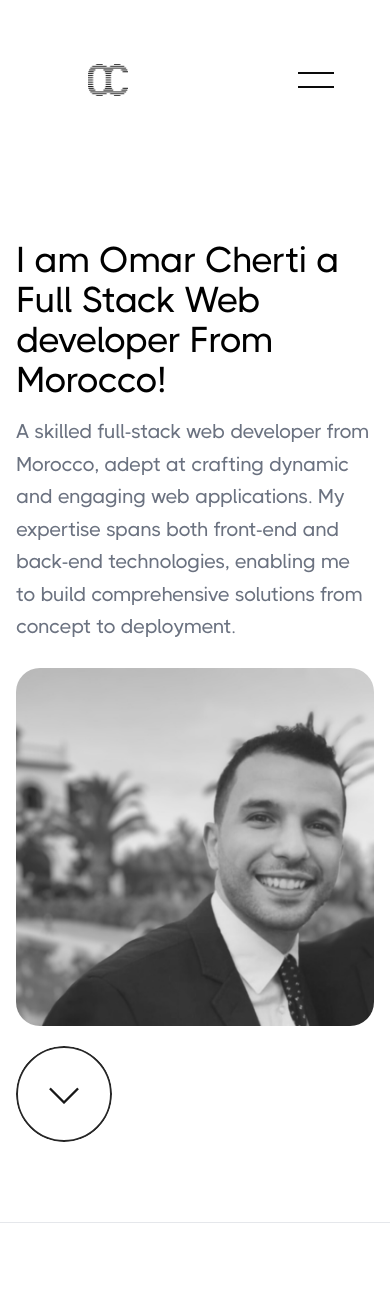
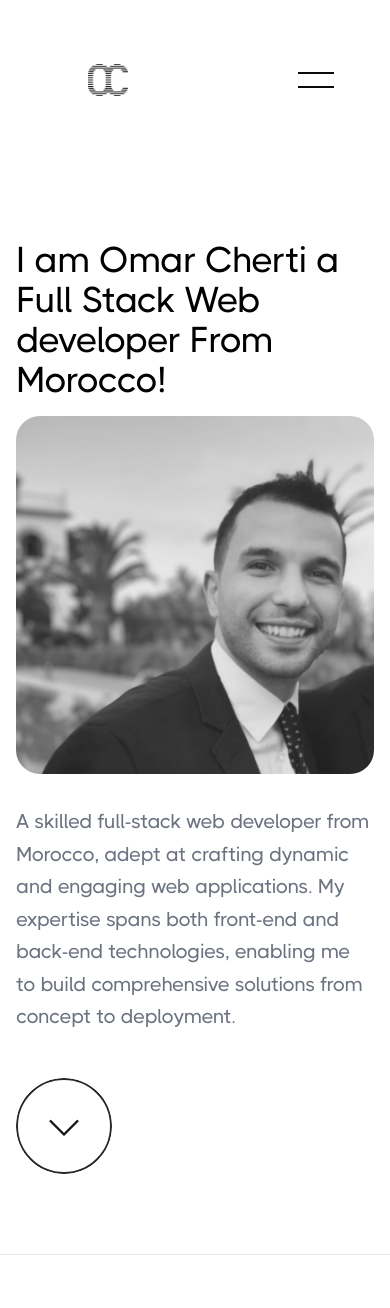
Before and after one commit to omarch94/portfolio_OMAR_CH, a React (Vite) app: page / in a window 390 px wide. Shown: the top 1308 px of the page. Built offline with nearby package versions, Linux system fonts and the light colour scheme.

Commit message:
dark image hero

```diff
--- a/src/components/Hero.tsx
+++ b/src/components/Hero.tsx
@@ -1,29 +1,36 @@
-import Button from "./Button"
+import Button from "./Button";
 
 interface Props {
-  scrollToAbout: () => void
+  scrollToAbout: () => void;
 }
 
 const Hero = ({ scrollToAbout = () => {} }: Props) => {
   return (
     <section className="bg-white dark:bg-neutral-900 py-20 lg:py-20">
       <div className="relative grid max-w-screen-xl px-4 mx-auto lg:gap-8 xl:gap-0 lg:grid-cols-12">
-        <div className="mx-auto place-self-center lg:col-span-7">
+        <div className="lg:col-span-7">
+
           <h1 className="lg:max-w-2xl mb-4 text-4xl font-normal tracking-normal md:text-5xl xl:text-6xl">
             I am Omar Cherti a Full Stack Web developer From Morocco!
           </h1>
+          <div className="lg:hidden">
+            <div className="relative mb-8">
+              <img src="/images/omarcherti.png" alt="hero" className="transition-all duration-700 opacity-0 animating-image mx-auto border-transparent rounded-3xl" />
+              <div className="bg-neutral-950 absolute inset-0 transition-all duration-700 animating-bg w-full border-transparent rounded-3xl" />
+            </div>
+          </div>
           <p className="lg:max-w-2xl mb-6 font-normal leading-relaxed text-gray-500 lg:mb-8 text-xl">
-           A skilled full-stack web developer from Morocco, adept at crafting dynamic and engaging web applications. My expertise spans both front-end and back-end technologies, enabling me to build comprehensive solutions from concept to deployment.          </p>
+            A skilled full-stack web developer from Morocco, adept at crafting dynamic and engaging web applications. My expertise spans both front-end and back-end technologies, enabling me to build comprehensive solutions from concept to deployment.
+          </p>
         </div>
-  <div className="lg:order-first lg:mt-0 lg:col-span-5 relative flex justify-center  ">
-  <img src="/images/omarcherti.png" alt="hero" className="transition-all duration-700 opacity-0 animating-image mx-5 border-transparent rounded-3xl	 " />
-  <div className="bg-neutral-950 absolute inset-0 transition-all duration-700 animating-bg w-full border-transparent rounded-3xl 	" />
-</div>
-
-        <Button runFunc={scrollToAbout} classNames="lg:absolute w-24 h-24"/>
+        <div className="lg:order-first lg:mt-0 lg:col-span-5 hidden lg:block relative flex justify-center">
+          <img src="/images/omarcherti.png" alt="hero" className="transition-all duration-700 opacity-0 animating-image mx-5 border-transparent rounded-3xl" />
+          <div className="bg-neutral-950 absolute inset-0 transition-all duration-700 animating-bg w-full border-transparent rounded-3xl" />
+        </div>
+        <Button runFunc={scrollToAbout} classNames="lg:absolute w-24 h-24" />
       </div>
     </section>
-  )
-}
+  );
+};
 
-export default Hero
+export default Hero;
```
